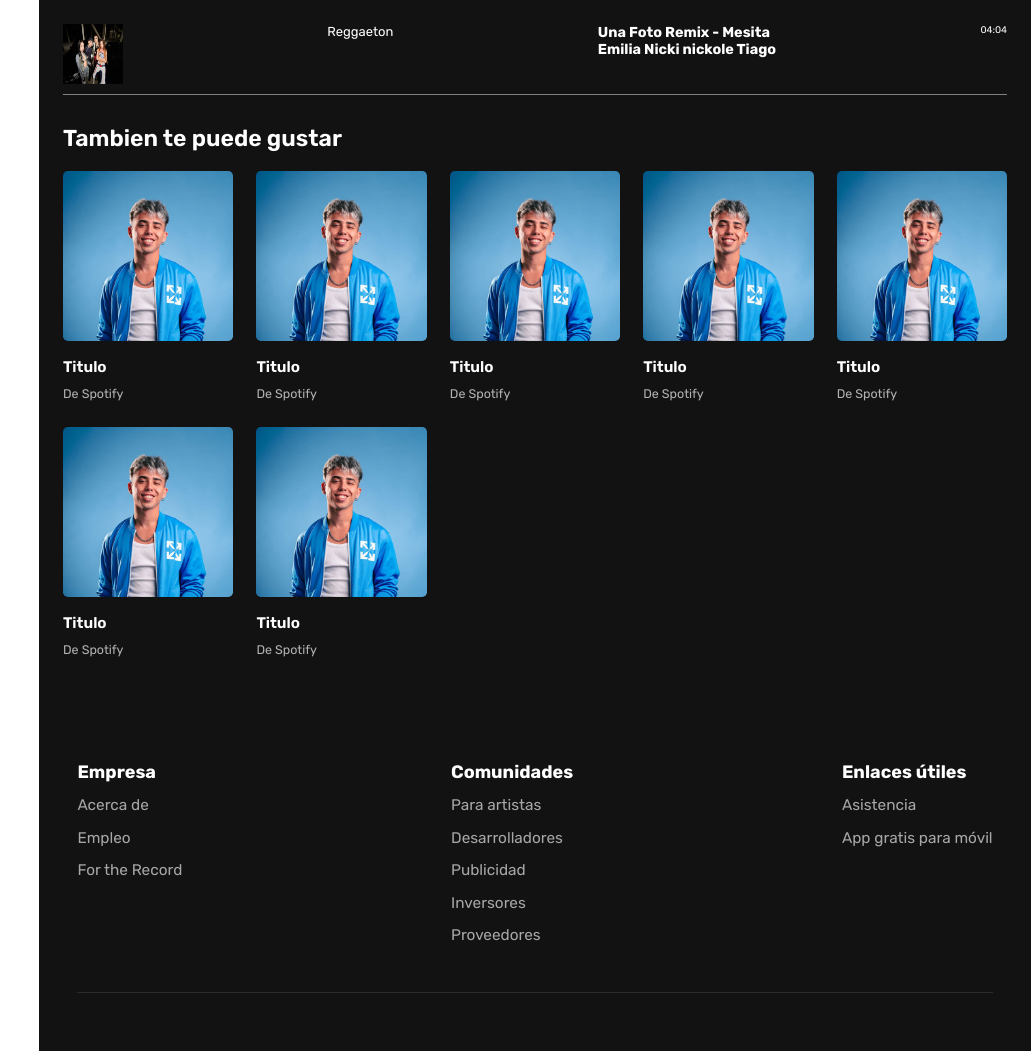
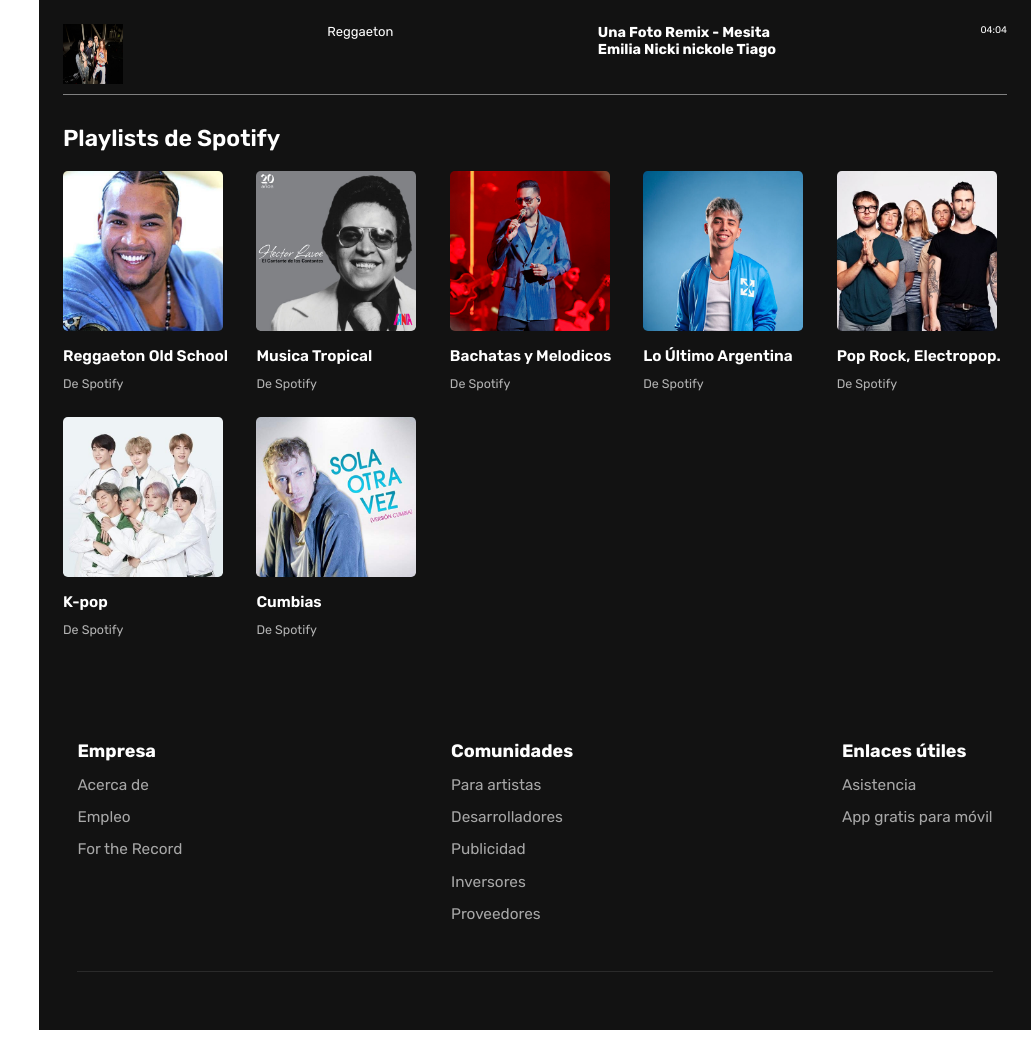
Before and after one commit to PabloAlejandroVolpe/SpotifyCopiaLanding, a plain HTML site: page index.html in a window 1280 px wide. Shown: the part 1420-2474 px from the top of the page, without its empty margins (249-1280 px from the left). Drawn offline with Linux system fonts and the light colour scheme.

Commit message:
agregando canciones y pequeños cambios en colores

```diff
--- a/index.html
+++ b/index.html
@@ -193,17 +193,17 @@
 				</section>
 				<!-- Recomendaciones -->
 				<div class="container-name-reco">
-					<h1 class="title-playlist">Tambien te puede gustar</h1>
+					<h1 class="title-playlist">Playlists de Spotify</h1>
 					<div class="container-card-reco">
 						<div class="card-concentracion">
 							<div class="card">
 								<div class="card-img">
 									<img
-										src="./500x500.jpg"
+										src="./donomar.jpg"
 										alt="Peaceful piano"
 									/>
 								</div>
-								<h2>Titulo</h2>
+								<h2>Reggaeton Old School</h2>
 								<p>De Spotify</p>
 							</div>
 						</div>
@@ -211,11 +211,11 @@
 							<div class="card">
 								<div class="card-img">
 									<img
-										src="./500x500.jpg"
+										src="./hectorlavoe.jpg"
 										alt="Deep Focus"
 									/>
 								</div>
-								<h2>Titulo</h2>
+								<h2>Musica Tropical</h2>
 								<p>
 								De Spotify
 								</p>
@@ -225,11 +225,11 @@
 							<div class="card">
 								<div class="card-img">
 									<img
-										src="./500x500.jpg"
+										src="./romeo.jpg"
 										alt="Instrumental study"
 									/>
 								</div>
-								<h2>Titulo</h2>
+								<h2>Bachatas y Melodicos</h2>
 								<p>De Spotify</p>
 							</div>
 						</div>
@@ -241,7 +241,7 @@
 										alt="Jazz Vibes"
 									/>
 								</div>
-								<h2>Titulo</h2>
+								<h2>Lo Último Argentina</h2>
 								<p>De Spotify</p>
 							</div>
 						</div>
@@ -249,11 +249,11 @@
 							<div class="card">
 								<div class="card-img">
 									<img
-										src="./500x500.jpg"
+										src="./maroon5.jpg"
 										alt="Focus Flow"
 									/>
 								</div>
-								<h2>Titulo</h2>
+								<h2>Pop Rock, Electropop.</h2>
 								<p>De Spotify</p>
 							</div>
 						</div>
@@ -261,11 +261,11 @@
 							<div class="card">
 								<div class="card-img">
 									<img
-										src="./500x500.jpg"
+										src="./bts.jpg"
 										alt="Workday Lounge"
 									/>
 								</div>
-								<h2>Titulo</h2>
+								<h2>K-pop</h2>
 								<p>De Spotify</p>
 							</div>
 						</div>
@@ -273,11 +273,11 @@
 							<div class="card">
 								<div class="card-img">
 									<img
-										src="./500x500.jpg"
+										src="./cumbia.jpg"
 										alt="Beats to think to"
 									/>
 								</div>
-								<h2>Titulo</h2>
+								<h2>Cumbias</h2>
 								<p>De Spotify</p>
 							</div>
 						</div>
--- a/styles.css
+++ b/styles.css
@@ -21,9 +21,9 @@ body {
 	margin-bottom: 8rem;
 }
 
-/* ********************************** */
-/*               TOPBAR               */
-/* ********************************** */
+
+/*TOPBAR*/
+
 .topbar {
 	display: flex;
 	justify-content: space-between;
@@ -97,10 +97,7 @@ body {
 .btn-full:hover {
 	transform: scale(1.04);
 }
-
-/* ********************************** */
-/*               SIDEBAR              */
-/* ********************************** */
+/*SIDEBAR*/
 .navbar {
 	background-color: #000;
 	color: #b3b3b3;
@@ -218,10 +215,7 @@ body {
 	color: #b3b3b3;
 	font-size: 1.2rem;
 }
-
-/* ********************************** */
-/*         CONTENIDO PRINCIPAL        */
-/* ********************************** */
+/*CONTENIDO PRINCIPAL*/
 .main-content {
 	grid-row: 1/3;
 	grid-column: 2/-1;
@@ -238,7 +232,7 @@ body {
 	flex-direction: row;
 	align-items: center;
 	gap:  4rem;
-	background-image: linear-gradient(to bottom, #000000, #060606, #0b0b0b, #101010, #141411);
+	background-image: linear-gradient(to bottom, #000000, #060606, #0e0e0e, #252525, #4a4a49);
 }
 .encabezado-main img{
     margin-top: 50px;
@@ -313,13 +307,17 @@ body {
 }
 
 .card-img img {
-	width: 100%;
+	width: 20vh;
 	border-radius: 0.5rem;
 }
 
 .card-img {
 	overflow: hidden;
 }
+.card-img:hover {
+	cursor: pointer;
+}
+
 
 .card h2 {
 	margin-top: 1.5rem;
@@ -340,10 +338,7 @@ body {
 	-webkit-line-clamp: 2;
 	-webkit-box-orient: vertical;
 }
-
-/* ********************************** */
-/*               FOOTER               */
-/* ********************************** */
+/*FOOTER*/
 .footer {
 	grid-row: 3/4;
 	grid-column: 2/-1;
@@ -409,9 +404,7 @@ body {
 	font-size: 1.6rem;
 }
 
-/* ********************************** */
-/*            BANNER FINAL            */
-/* ********************************** */
+/*BANNER FINAL*/
 .banner-bottom {
 	display: flex;
 	justify-content: space-between;
```
Also changed, not shown: bts.jpg (added), cumbia.jpg (added), donomar.jpg (added), hectorlavoe.jpg (added), maroon5.jpg (added), romeo.jpg (added).
